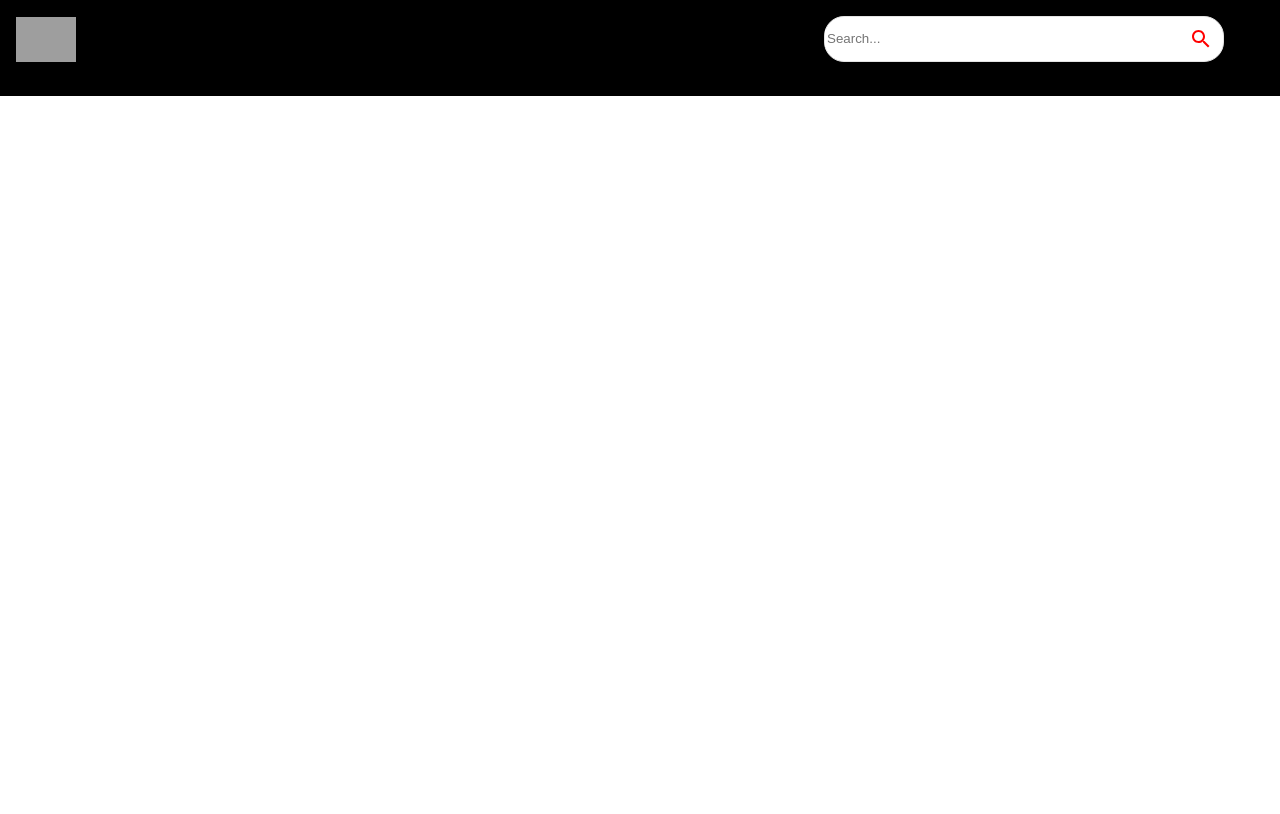
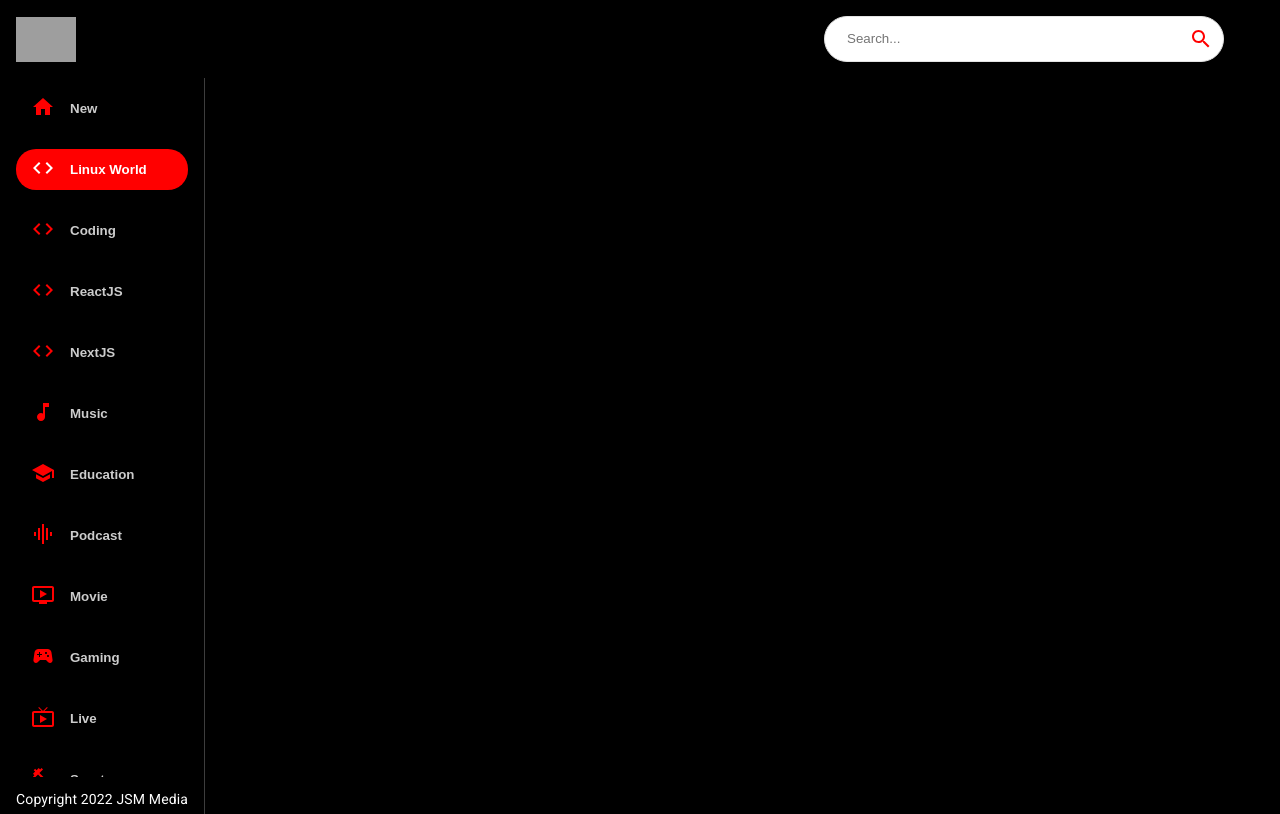
Before and after one commit to abhiyadav2345/videoverse, a React (Create React App) app: page / in a window 1280 px wide. Built offline with nearby package versions, Linux system fonts and the light colour scheme; grey boxes are pictures that could not be loaded.

Commit message:
Sidebar done

```diff
--- a/src/components/Feed.jsx
+++ b/src/components/Feed.jsx
@@ -1,9 +1,28 @@
-import React from 'react'
+import { useState, useEffect } from "react";
+import { Box, Stack, Typography } from "@mui/material";
+import { SideBar } from "./index.js";
 
-function Feed() {
+const Feed = () => {
   return (
-    <div>Feed</div>
-  )
-}
+    <Stack sx={{ flexDirection: { sx: "column", md: "row" } }}>
+      <Box
+        sx={{
+          height: { sx: "auto", md: "92vh" },
+          borderRight: "1px solid #3d3d3d",
+          px: { sx: 0, md: 2 },
+        }}
+      >
+        <SideBar>fdsfsdf</SideBar>
+        <Typography
+          className="coppyright"
+          variant="body2"
+          sx={{ mt: 1.5, color: "#fff" }}
+        >
+          Copyright 2022 JSM Media
+        </Typography>
+      </Box>
+    </Stack>
+  );
+};
 
-export default Feed
+export default Feed;
--- a/src/components/SearchBar.jsx
+++ b/src/components/SearchBar.jsx
@@ -8,7 +8,7 @@
       component="form"
       onSubmit={() => {}}
       sx={{
-        borderRadius: 5,
+        borderRadius: 20,
         border: "1px solid #e3e3e3",
         p1: 2,
         boxShadow: "none",
--- /dev/null
+++ b/src/components/SideBar.jsx
@@ -0,0 +1,40 @@
+import React from "react";
+import { Stack } from "@mui/material";
+import { categories } from "../utils/constants";
+const selectedCategory = "Linux World";
+const Sidebar = () => (
+  <Stack
+    direction="row"
+    sx={{
+      overflowY: "auto",
+      height: { sx: "auto", md: "95%" },
+      flexDirection: { md: "column" },
+    }}
+  >
+    {categories.map((category) => (
+      <button
+        className="category-btn"
+        style={{
+          background: category.name === selectedCategory && "Red",
+          color: "white",
+        }}
+        key={category.name}
+      >
+        <span
+          style={{
+            color: category.name === selectedCategory ? "white" : "red",
+            marginRight: "15px",
+          }}
+        >
+          {category.icon}
+        </span>
+        <span
+          style={{ opacity: category.name === selectedCategory ? "1" : "0.8" }}
+        >
+          {category.name}
+        </span>
+      </button>
+    ))}
+  </Stack>
+);
+export default Sidebar;
--- a/src/components/index.js
+++ b/src/components/index.js
@@ -4,3 +4,4 @@
 export { default as SearchFeed } from "./SearchFeed";
 export { default as VideoDetail } from "./VideoDetail";
 export { default as SearchBar } from "./SearchBar";
+export { default as SideBar } from "./SideBar";
--- a/src/index.css
+++ b/src/index.css
@@ -43,6 +43,8 @@
   border: none;
   outline: none;
   width: 350px;
+  position: relative;
+  left: 20px;
 }
 
 .category-btn {
--- a/src/utils/constants.js
+++ b/src/utils/constants.js
@@ -16,7 +16,7 @@
 
 export const categories = [
   { name: "New", icon: <HomeIcon /> },
-  { name: "JS Mastery", icon: <CodeIcon /> },
+  { name: "Linux World", icon: <CodeIcon /> },
   { name: "Coding", icon: <CodeIcon /> },
   { name: "ReactJS", icon: <CodeIcon /> },
   { name: "NextJS", icon: <CodeIcon /> },
```
